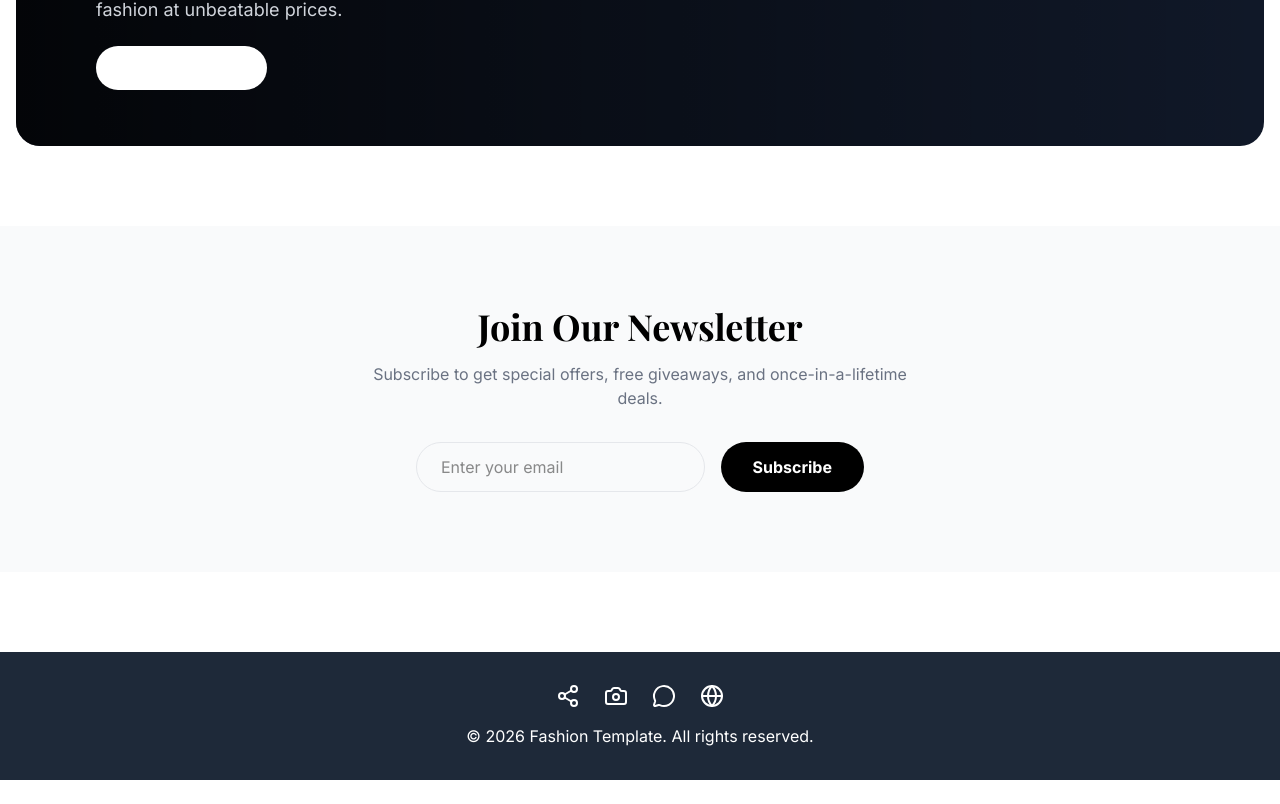
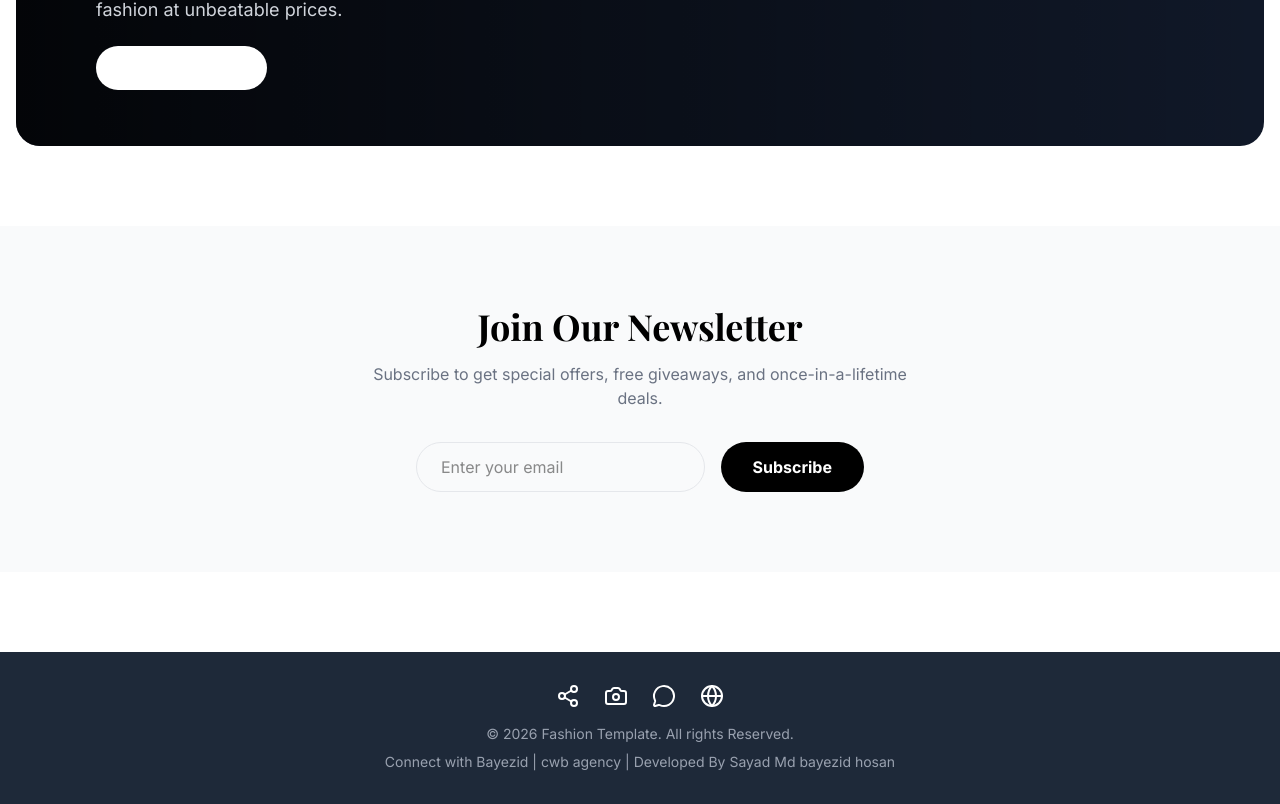
Before and after one commit to bayzed123/Fashion-Design-Architecture-, a Next.js app: page / in a window 1280 px wide. Shown: the part 1862-2666 px from the top of the page. Before the commit the page ends 2642 px from the top, so only its background shows below. Built offline with nearby package versions, Linux system fonts and the light colour scheme; a web font is replaced by a local one.

Commit message:
Update footer with credits and links

```diff
--- a/src/components/Footer.tsx
+++ b/src/components/Footer.tsx
@@ -27,7 +27,16 @@ const Footer = () => {
             </a>
           )}
         </div>
-        <p>&copy; {new Date().getFullYear()} {themeConfig.brandName}. All rights reserved.</p>
+        <div className="text-sm text-gray-400 space-y-2">
+          <p>&copy; {new Date().getFullYear()} {themeConfig.brandName}. All rights Reserved.</p>
+          <p>
+            <a href="https://connectbayezid-8dcdz46v.manus.space" target="_blank" rel="noopener noreferrer" className="hover:text-white transition-colors">Connect with Bayezid</a>
+            {" | "}
+            <a href="http://www.connectwithbayezid.it.com" target="_blank" rel="noopener noreferrer" className="hover:text-white transition-colors">cwb agency</a>
+            {" | "}
+            Developed By <a href="http://www.sayadbayezid.com" target="_blank" rel="noopener noreferrer" className="hover:text-white transition-colors">Sayad Md bayezid hosan</a>
+          </p>
+        </div>
       </div>
     </footer>
   );
```
